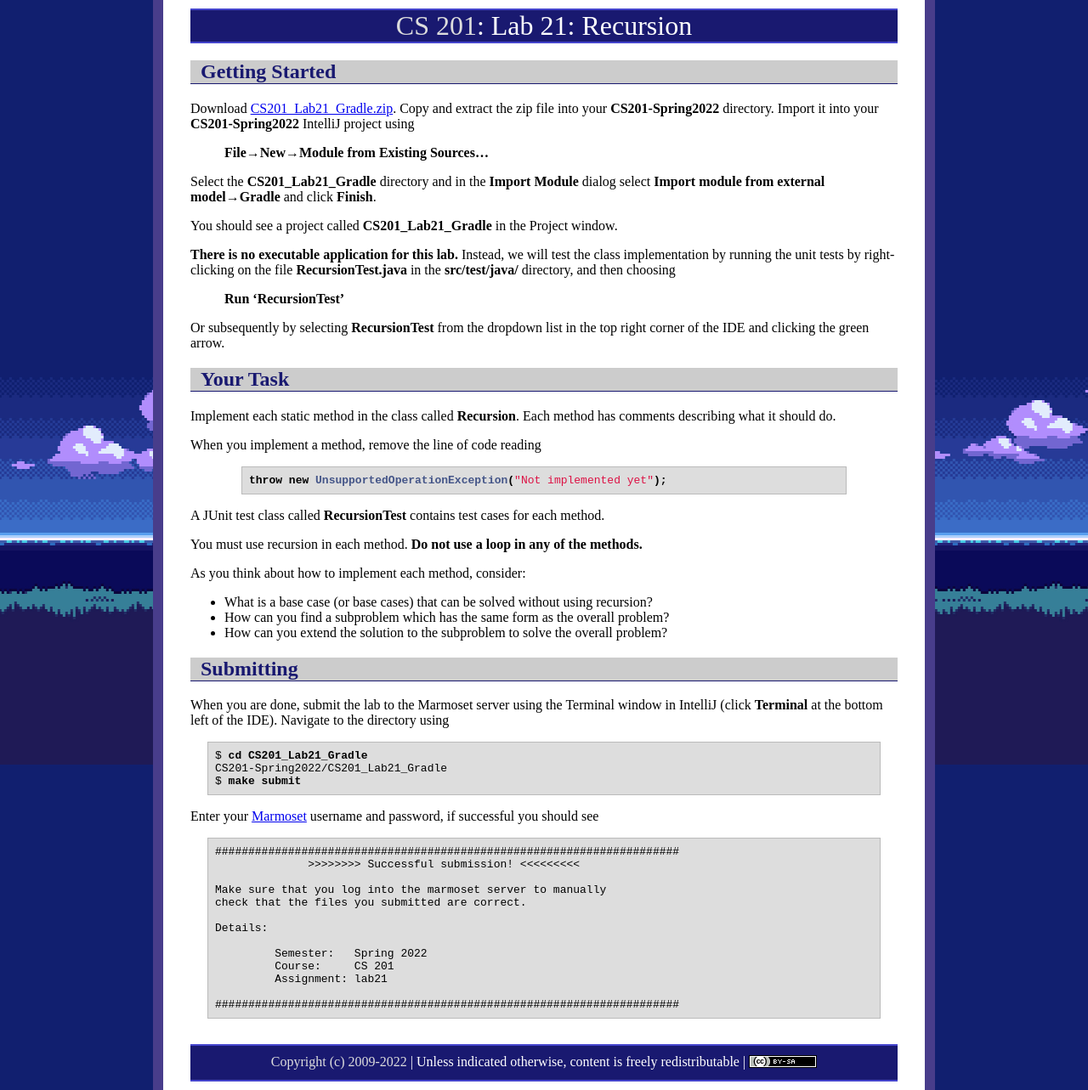
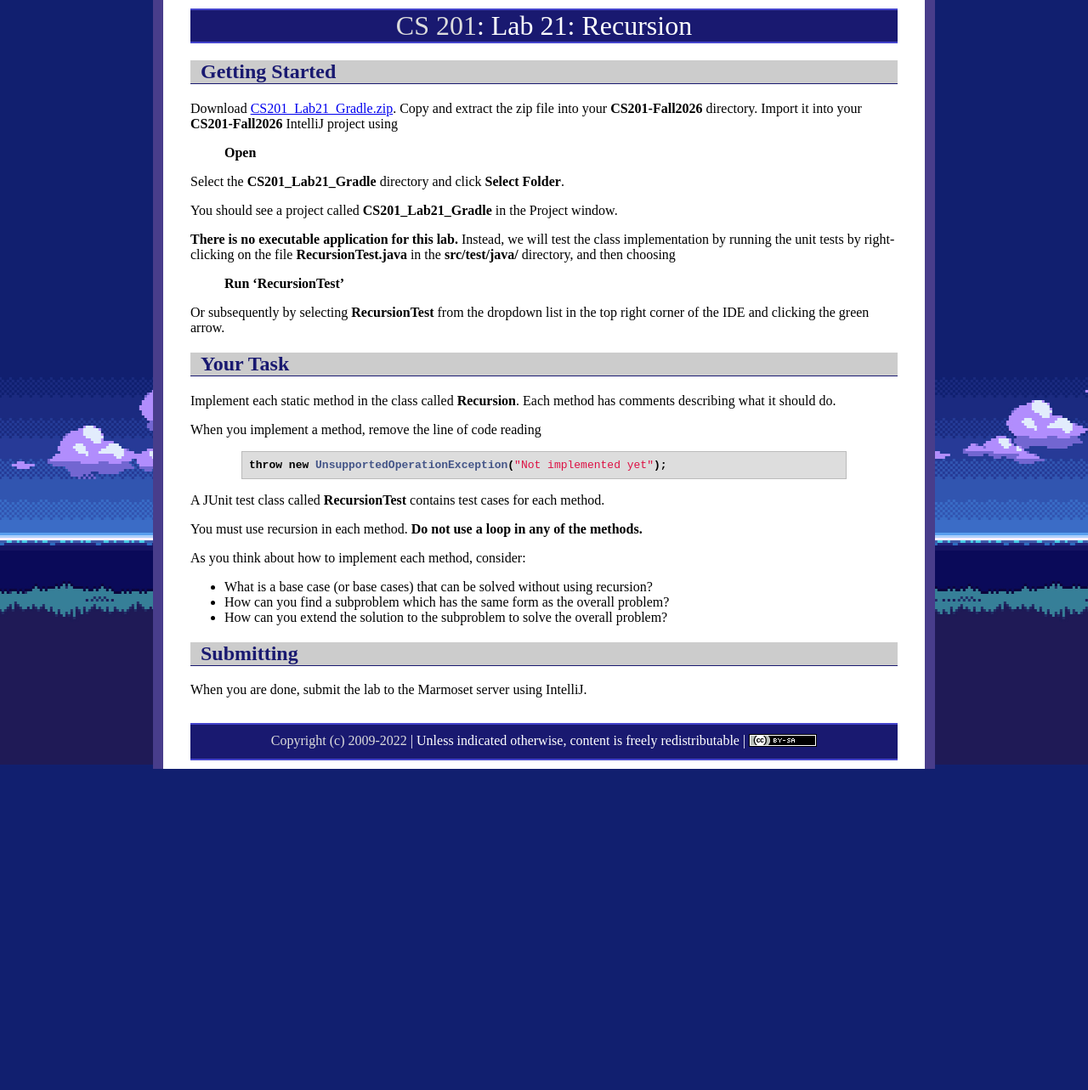
Before and after one commit to ycpcs/cs201-fall2026, a Jekyll site: the page built from labs/lab21.md, in a window 1280 px wide. Shown: the whole page at 85% size. Built offline with Jekyll 4.4.1, drawn with Linux system fonts in a browser that asks for light colours; after the commit the page ends 905 px from its top, so only the background shows below that.

Commit message:
Update lab21.md

```diff
--- a/labs/lab21.md
+++ b/labs/lab21.md
@@ -5,11 +5,11 @@ title: "Lab 21: Recursion"
 
 ## Getting Started
 
-Download [CS201\_Lab21\_Gradle.zip](CS201_Lab21_Gradle.zip). Copy and extract the zip file into your **CS201-Spring2022** directory. Import it into your **CS201-Spring2022** IntelliJ project using
+Download [CS201\_Lab21\_Gradle.zip](CS201_Lab21_Gradle.zip). Copy and extract the zip file into your **CS201-Fall2026** directory. Import it into your **CS201-Fall2026** IntelliJ project using
 
-> **File&rarr;New&rarr;Module from Existing Sources...**
+> **Open**
 
-Select the **CS201\_Lab21\_Gradle** directory and in the **Import Module** dialog select **Import module from external model&rarr;Gradle** and click **Finish**.
+Select the **CS201\_Lab21\_Gradle** directory and click **Select Folder**.
 
 You should see a project called **CS201\_Lab21\_Gradle** in the Project window.
 
@@ -41,28 +41,4 @@ As you think about how to implement each method, consider:
 
 ## Submitting
 
-When you are done, submit the lab to the Marmoset server using the Terminal window in IntelliJ (click **Terminal** at the bottom left of the IDE). Navigate to the directory using
-
-<pre>
-$ <b>cd CS201_Lab21_Gradle</b>
-CS201-Spring2022/CS201_Lab21_Gradle
-$ <b>make submit</b>
-</pre>
-
-Enter your [Marmoset](https://cs.ycp.edu/marmoset) username and password, if successful you should see
-
-<pre>
-######################################################################
-              >>>>>>>> Successful submission! <<<<<<<<<
-
-Make sure that you log into the marmoset server to manually
-check that the files you submitted are correct.
-
-Details:
-
-         Semester:   Spring 2022
-         Course:     CS 201
-         Assignment: lab21
-
-######################################################################
-</pre>
+When you are done, submit the lab to the Marmoset server using IntelliJ.
```
